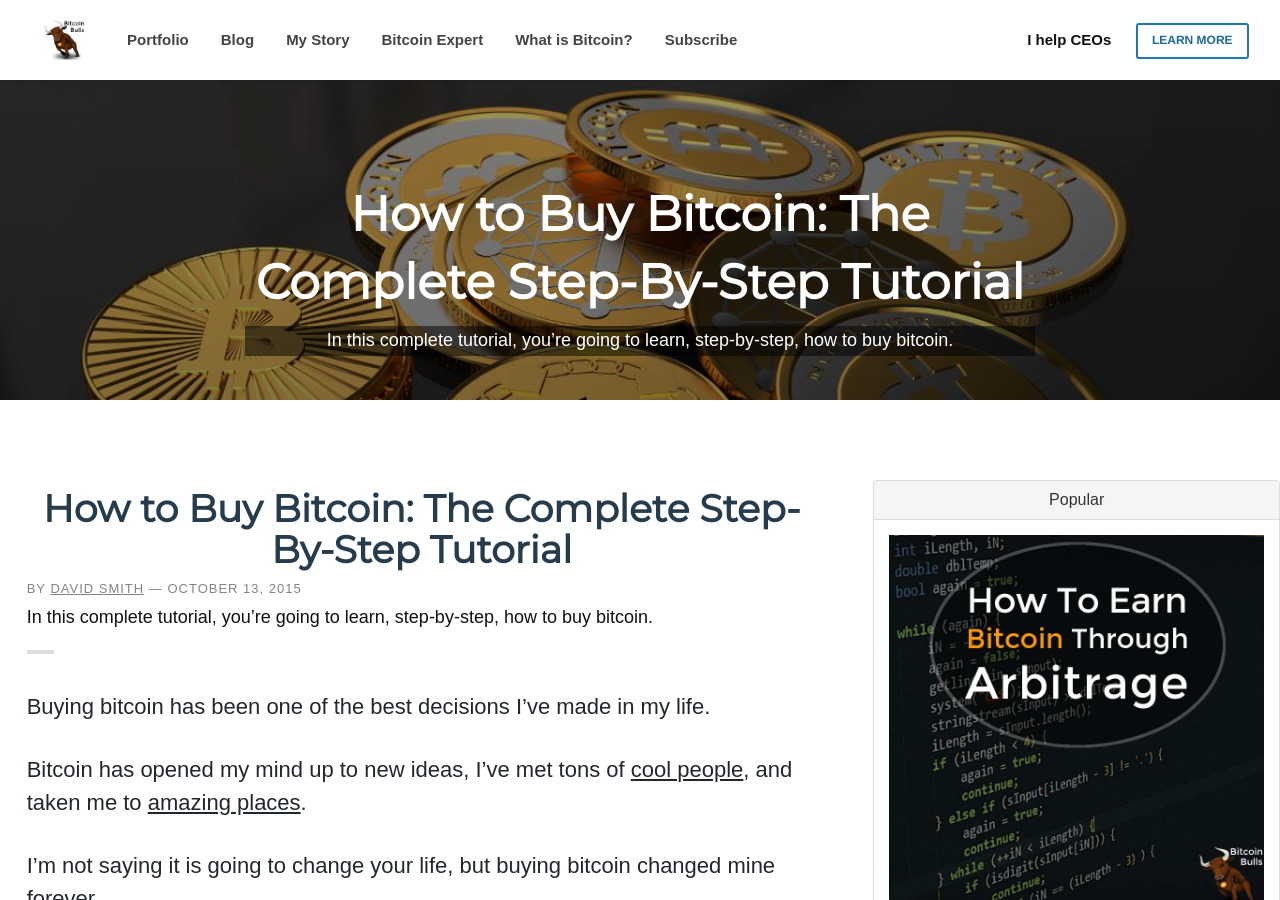
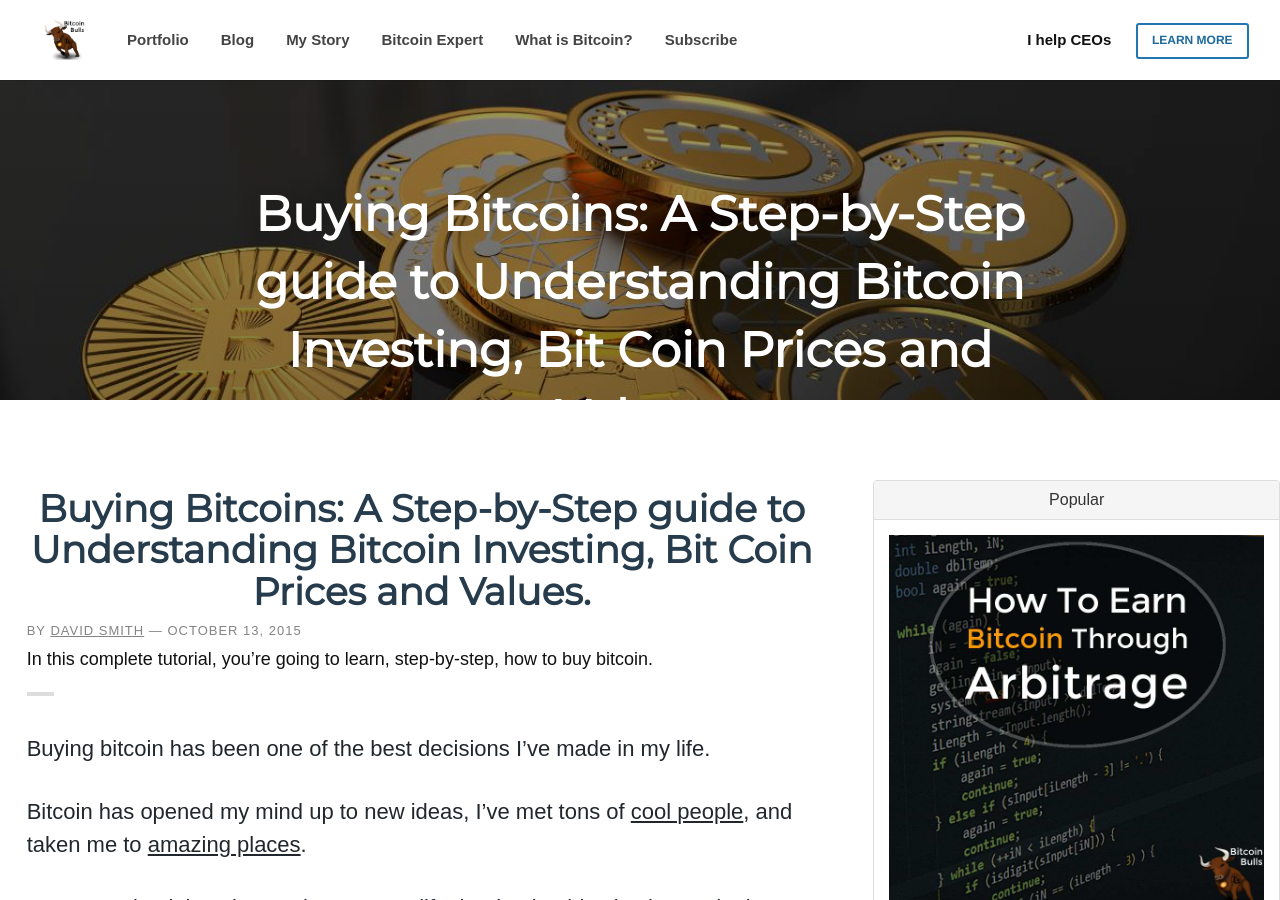
Before and after one commit to davidsilvasmith/bitcoinbulls.net, a Jekyll site: the page built from _posts/2015-10-13-how-to-buy-bitcoin-the-complete-step-by-step-tutorial.md, in a window 1280 px wide and 900 px high. Built offline with Jekyll 4.4.1, drawn with Linux system fonts in a browser that asks for light colours; nearby versions of some CDN libraries; some web fonts are replaced; comment, search, counter and statistics services are not loaded.

Commit message:
implemented brads changes

```diff
--- a/_layouts/default.html
+++ b/_layouts/default.html
@@ -4,8 +4,14 @@
     <meta charset="utf-8">
     <meta http-equiv="X-UA-Compatible" content="IE=edge">
     <meta name="viewport" content="width=device-width, initial-scale=1.0">
-    <meta name="description" content="{{page.excerpt}}">
-    {%if page.keywords %}<meta name="keywords" content ="{{page.keywords}}">{% endif %}
+    {%if page.meta_title %}<meta name="title" content="{{page.meta_title}}" >{% endif %}
+    {%if page.meta_description %}
+        <meta name="description" content="{{page.meta_description}}" >
+    {%else %}
+        <meta name="description" content="{{page.excerpt}}">
+    {% endif %}
+
+    {%if page.keywords %}<meta name="keywords" content="{{page.keywords}}">{% endif %}
     <meta name="author" content="David Silva Smith">
     <link rel="shortcut icon" href="/images/favicons/favicon.ico">
     <link rel="apple-touch-icon" sizes="57x57" href="/images/favicons/apple-touch-icon-57x57.png">
--- a/_posts/2015-10-13-how-to-buy-bitcoin-the-complete-step-by-step-tutorial.md
+++ b/_posts/2015-10-13-how-to-buy-bitcoin-the-complete-step-by-step-tutorial.md
@@ -1,11 +1,14 @@
 ---
-title: "How to Buy Bitcoin: The Complete Step-By-Step Tutorial"
+title: "Buying Bitcoins: A Step-by-Step guide to Understanding Bitcoin Investing, Bit Coin Prices and Values."
 excerpt: In this complete tutorial, you’re going to learn, step-by-step, how to buy bitcoin.
-permalink: /how-to-buy-bitcoin-the-complete-step-by-step-tutorial/
+permalink: /instructional-guide-buying-bitcoins-bitcoin-investing-bit-coin-prices-values/
 coverImage: /images/posts/2015-10-13-how-to-buy-bitcoin-the-complete-step-by-step-tutorial/how-to-buy-bitcoin-the-definitive-guide-cover.jpg
 image: /images/posts/2015-10-13-how-to-buy-bitcoin-the-complete-step-by-step-tutorial/how-to-buy-bitcoin-the-definitive-guide.jpg
+redirect_from: /how-to-buy-bitcoin-the-complete-step-by-step-tutorial/
+meta_title: Buying Bitcoins | Bitcoin Investing | Bit coin Prices | Values
+meta_description: Buying bitcoins and basic bitcoin investing can be complex. Bit coin prices and the value of bitcoins can also vary like the stock market. Here's tips to help you.
+keywords: Buying Bitcoins, Bitcoin Investing, Bit Coin Prices, Values
 ---
-
 
 Buying bitcoin has been one of the best decisions I've made in my life.
 
```
